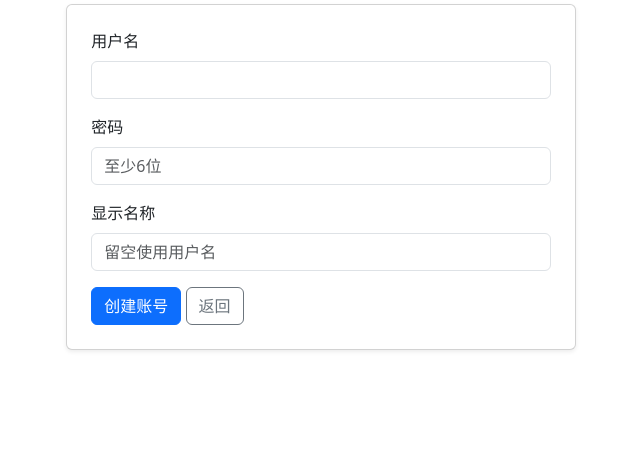
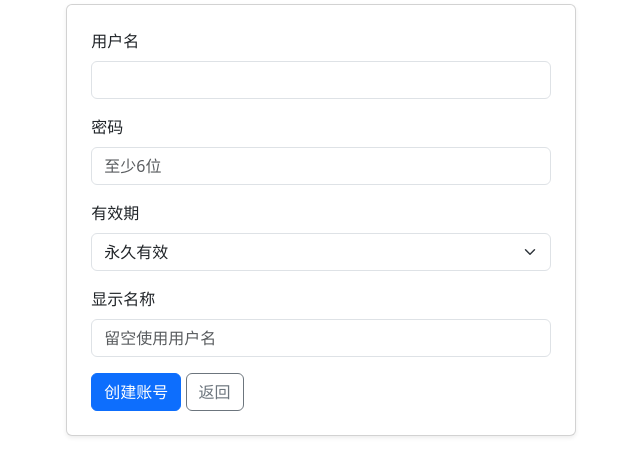
Before and after one commit to WITstudio86/autoWeChat, a Python web app: template app/templates/admin/teacher_form.html in a window 1280 px wide. Shown: the part 127-603 px from the top of the page, without its empty margins (319-959 px from the left). Run offline with Jinja, Linux system fonts and the light colour scheme; the template is opened without the code that fills it, so the values that code supplies are empty; some libraries are stand-ins or nearby versions.

Commit message:
feat: add expiry info to admin teacher list and duration selector to form

```diff
--- a/app/templates/admin/teacher_form.html
+++ b/app/templates/admin/teacher_form.html
@@ -23,6 +23,16 @@
                         <input type="password" class="form-control" id="password" name="password"
                                required minlength="6" placeholder="至少6位">
                     </div>
+                    <div class="mb-3">
+                        <label for="duration_months" class="form-label">有效期</label>
+                        <select class="form-select" id="duration_months" name="duration_months">
+                            <option value="">永久有效</option>
+                            <option value="1">1个月</option>
+                            <option value="3">3个月</option>
+                            <option value="6">6个月</option>
+                            <option value="12">1年</option>
+                        </select>
+                    </div>
                     {% endif %}
 
                     <div class="mb-3">
@@ -38,6 +48,30 @@
                                {% if teacher.is_active %}checked{% endif %}>
                         <label for="is_active" class="form-check-label">启用账号</label>
                     </div>
+                    <div class="mb-3">
+                        <label class="form-label">当前到期时间</label>
+                        <p class="form-control-plaintext">
+                            {% if teacher.expire_at %}
+                                {{ teacher.expire_at | date_fmt('%Y-%m-%d') }}
+                                {% if teacher.remaining_days is not none and teacher.remaining_days <= 0 %}
+                                    <span class="badge bg-danger">已过期</span>
+                                {% endif %}
+                            {% else %}
+                                <span class="badge bg-info">永久有效</span>
+                            {% endif %}
+                        </p>
+                    </div>
+                    <div class="mb-3">
+                        <label for="duration_months" class="form-label">续期</label>
+                        <select class="form-select" id="duration_months" name="duration_months">
+                            <option value="">不续期</option>
+                            <option value="1">续期1个月</option>
+                            <option value="3">续期3个月</option>
+                            <option value="6">续期6个月</option>
+                            <option value="12">续期1年</option>
+                        </select>
+                        <div class="form-text">续期时长从当前到期日起算，如已过期则从今天起算</div>
+                    </div>
                     {% endif %}
 
                     <button type="submit" class="btn btn-primary">
```
Also changed, not shown: app/templates/admin/teacher_list.html (+21 -1 lines).
